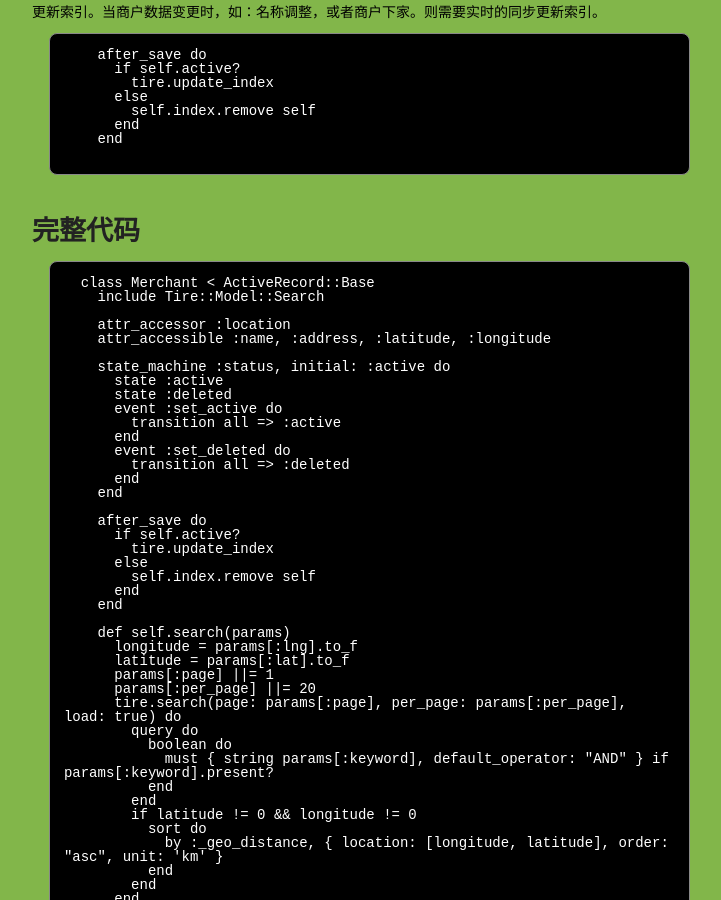
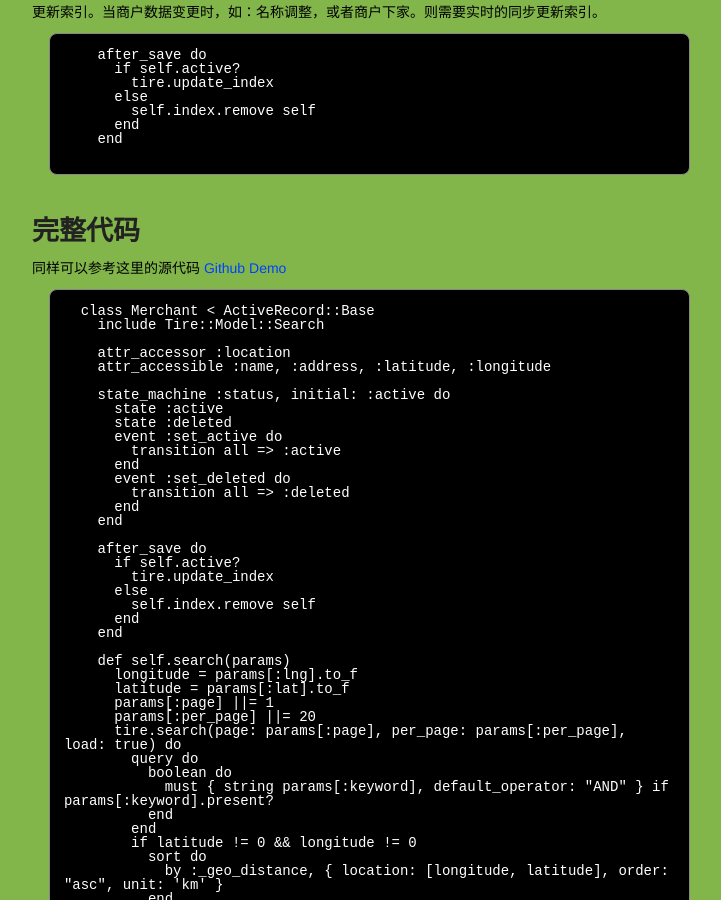
Before and after one commit to manageyp/manageyp.github.com, a Jekyll site: the page built from _posts/2013-10-10-rails-integration-with-elasticsearch-using-tire.html, in a window 1280 px wide and 900 px high, scrolled down 1561 px. Shown: the whole window, without its empty margins (153-874 px from the left). Built offline with Jekyll 4.4.1, drawn with Linux system fonts in a browser that asks for light colours; nearby versions of some CDN libraries; comment, search, counter and statistics services are not loaded.

Commit message:
[Change] post elasticsearch-using-tire add github source code

```diff
--- a/_posts/2013-10-10-rails-integration-with-elasticsearch-using-tire.html
+++ b/_posts/2013-10-10-rails-integration-with-elasticsearch-using-tire.html
@@ -100,6 +100,8 @@ It easily blends with your ActiveModel/ActiveRecord classes for convenient usage
   </pre>
   <br />
   <h3>完整代码</h3>
+  同样可以参考这里的源代码
+  <a href="https://github.com/manageyp/grape_demo/blob/master/app/models/school.rb" target="_blank">Github Demo</a>
   <pre class="prettyprint lang-html">
   class Merchant < ActiveRecord::Base
     include Tire::Model::Search
```
